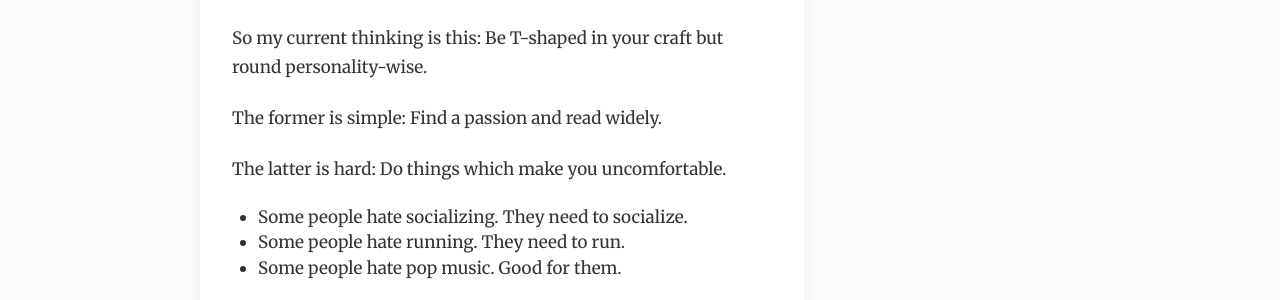
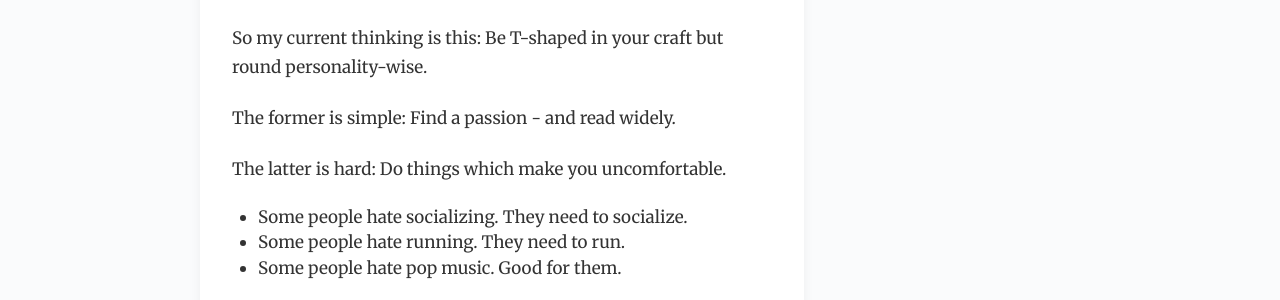
Before and after one commit to gdbroman/broman.blog, a Jekyll site: the page built from _posts/2020/2020-09-17-on-being-round.md, in a window 1280 px wide. Shown: the part 1304-1604 px from the top of the page. Built offline with Jekyll 4.4.1, drawn with Linux system fonts in a browser that asks for light colours.

Commit message:
minor revision

```diff
--- a/_posts/2020/2020-09-17-on-being-round.md
+++ b/_posts/2020/2020-09-17-on-being-round.md
@@ -26,7 +26,7 @@ The latter, is a lifelong journey. A process of **figuring out how you *lie to y
 
 So my current thinking is this: Be T-shaped in your craft but round personality-wise.
 
-The former is simple: Find a passion and read widely.
+The former is simple: Find a passion - and read widely.
 
 The latter is hard: Do things which make you uncomfortable.
 
```
